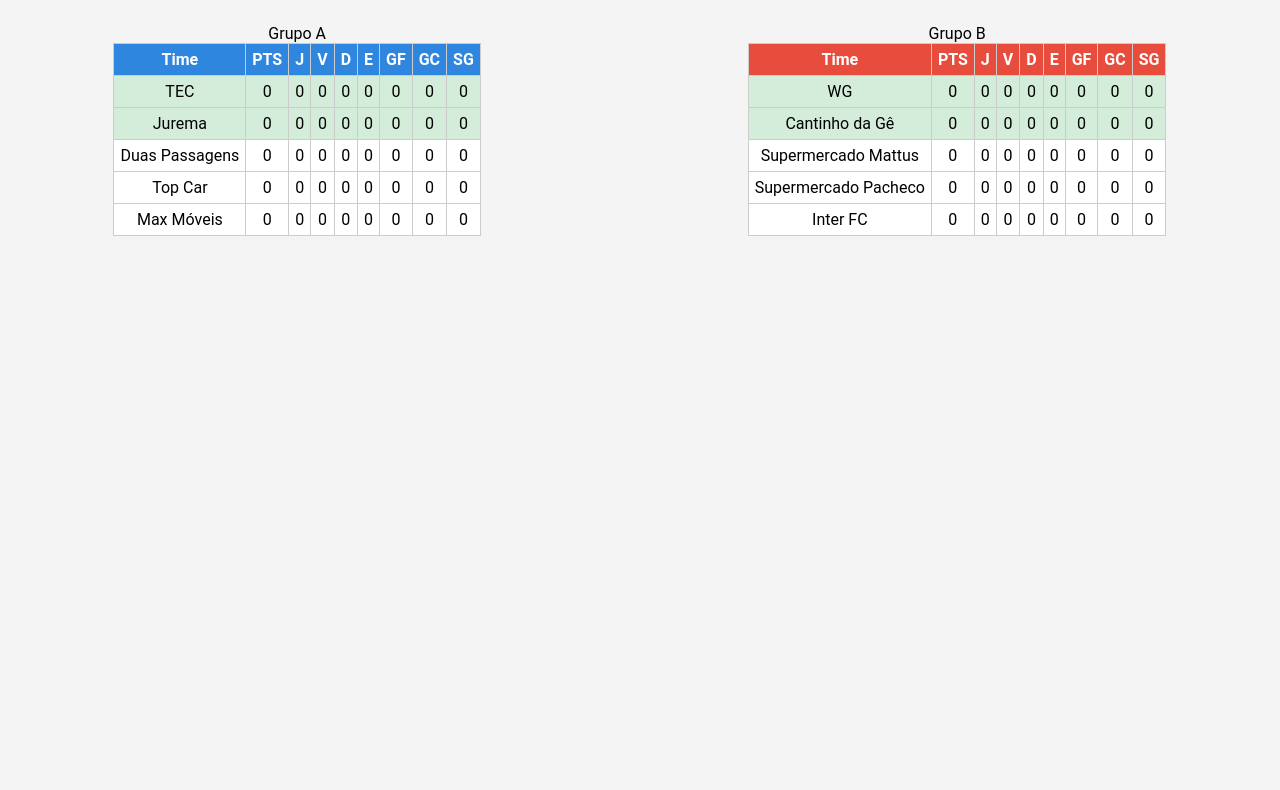
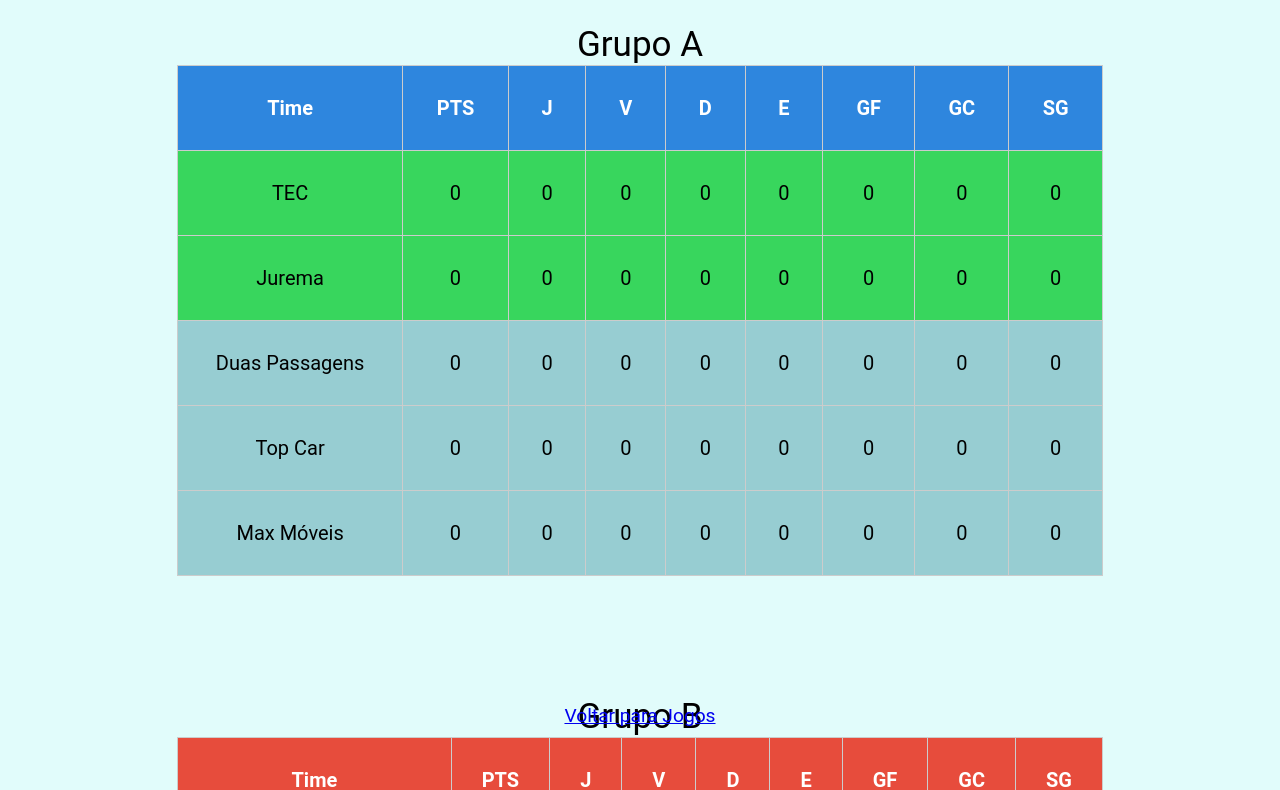
Before and after one commit to ednsoares/Copa-Licinio, a plain HTML site: page classificacao.html in a window 1280 px wide. Shown: the part 63-853 px from the top of the page. Before the commit the page ends 800 px from the top, so only its background shows below. Drawn offline with Linux system fonts and the light colour scheme.

Commit message:
atualização css

```diff
--- a/classificacao.html
+++ b/classificacao.html
@@ -7,9 +7,8 @@
 </head>
 <body>
 
-<h2>Classificação</h2>
+<h1>Classificação</h1>
 
-<a href="index.html">Voltar para Jogos</a>
 
 <main class="container">
 
@@ -29,6 +28,8 @@
 <script>
     atualizarTabela();
 </script>
-
+<footer>
+    <a href="index.html">Voltar para Jogos</a>
+</footer>
 </body>
 </html>
--- a/style.css
+++ b/style.css
@@ -6,38 +6,45 @@
 }
 body {
     font-family: Arial;
-    background: #f4f4f4;
+    background: hsla(177, 85%, 92%, 0.768);
     text-align: center;
 }
 
 .container {
-    display: flex;
+    display: grid;
     justify-content: center;
     gap: 40px;
 }
 
 table {
     border-collapse: collapse;
-    background: white;
-    margin: 20px auto;
+    background: rgb(151, 205, 210);
+    margin: 40px auto;
+    width: 100%;
 }
 
 th, td {
     border: 1px solid #ccc;
-    padding: 6px;
+    padding: 30px;
+    font-size: 20px;
 }
 
+h1{
+    font-size: 40px;
+}
 h3 {
-    margin-top: 30px;
+    margin-top: 60px;
 }
 
 .grupoA th { background: #2e86de; color: white; }
 .grupoB th { background: #e74c3c; color: white; }
 
 .classificado {
-    background: #d4edda !important;
+    background: #38d65d !important;
 }
-
+caption{
+    font-size: 35px;
+}
 input {
     width: 40px;
 }
@@ -46,3 +53,11 @@
     display: inline-block;
     margin: 10px;
 }
+
+footer{
+    bottom: 0;
+    position: fixed;
+    width: 100%;
+    text-align: center;
+    font-size: larger;
+}
```
